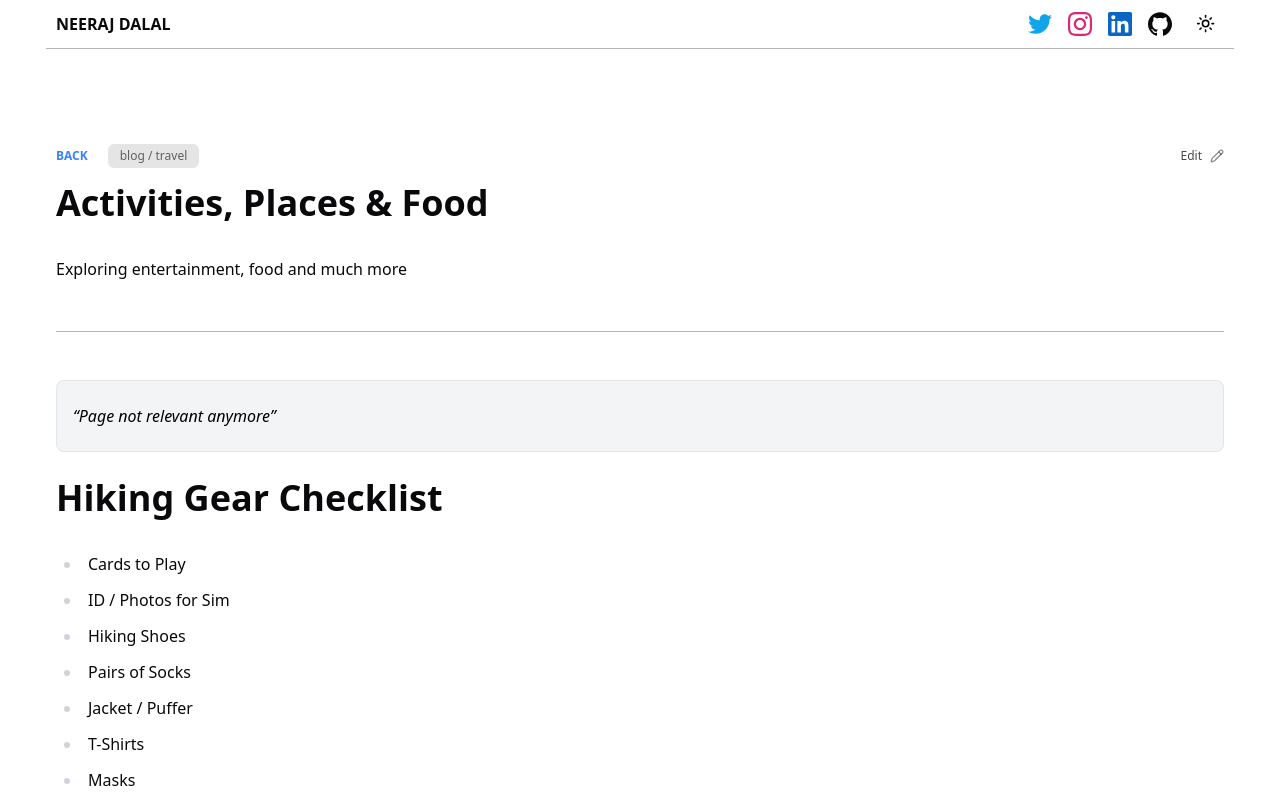
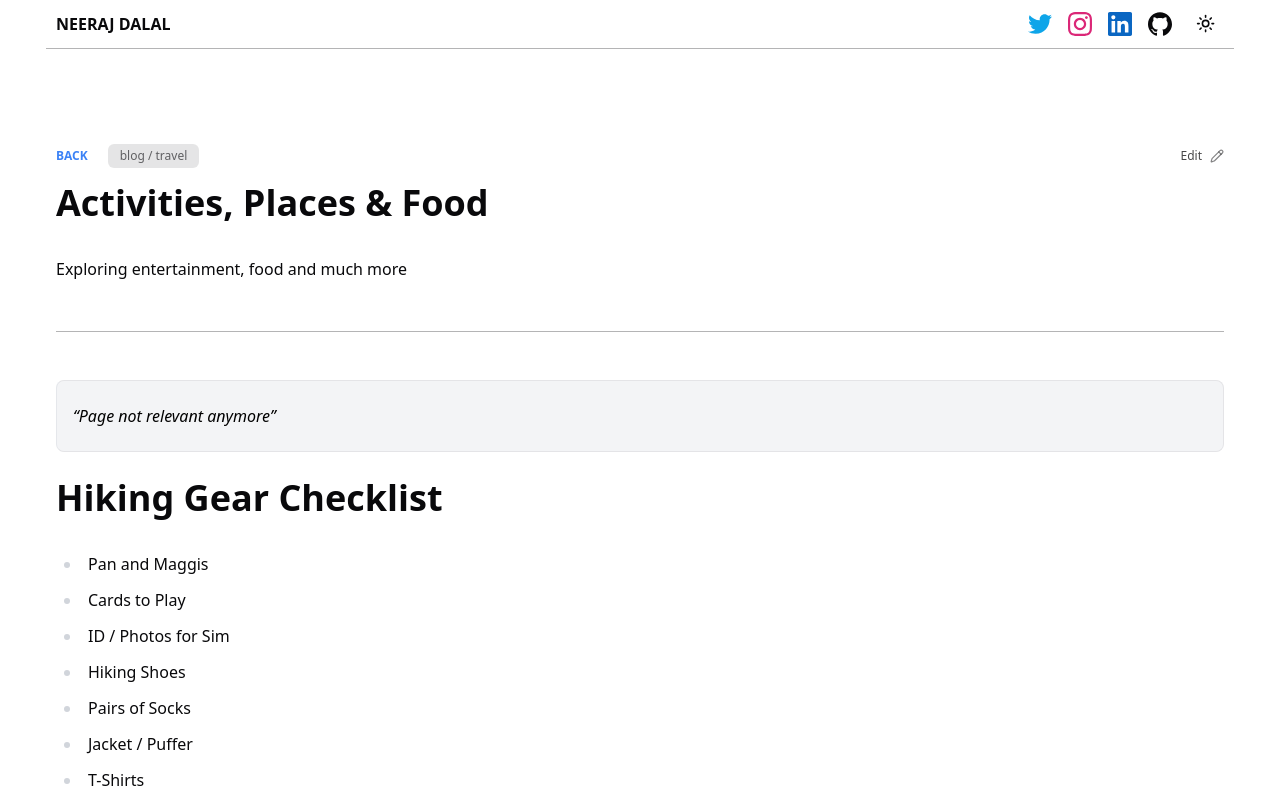
Before and after one commit to nrjdalal/v0.nrjdalal.com, a Next.js app: page /blog/travel in a window 1280 px wide. Shown: the top 800 px of the page. Built offline with nearby package versions, Linux system fonts and the light colour scheme; no server answers.

Commit message:
added hiking gear

```diff
--- a/src/app/(mdx)/blog/travel/page.mdx
+++ b/src/app/(mdx)/blog/travel/page.mdx
@@ -17,6 +17,7 @@ export const metadata = {
 
 # Hiking Gear Checklist
 
+- Pan and Maggis
 - Cards to Play
 - ID / Photos for Sim
 - Hiking Shoes
```
